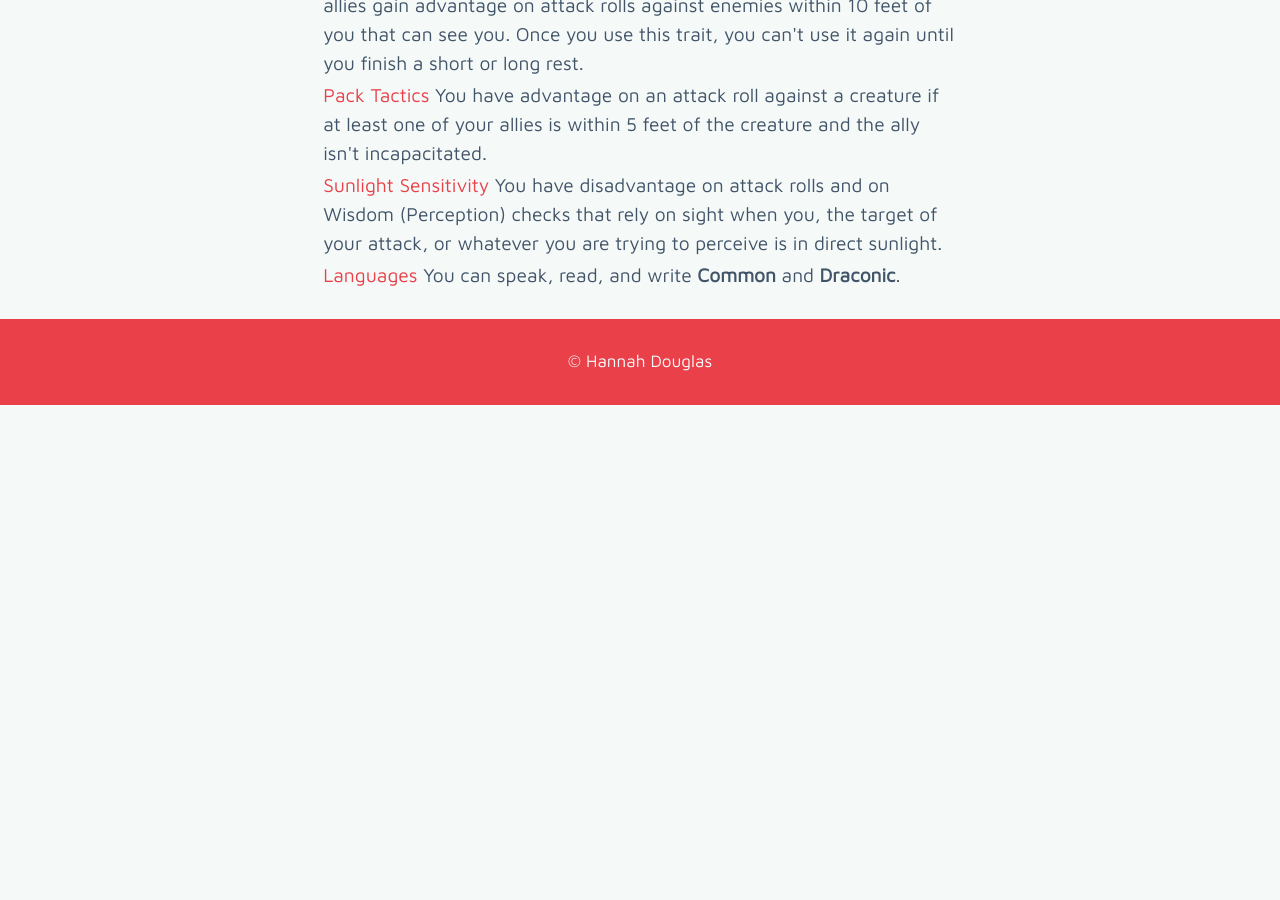
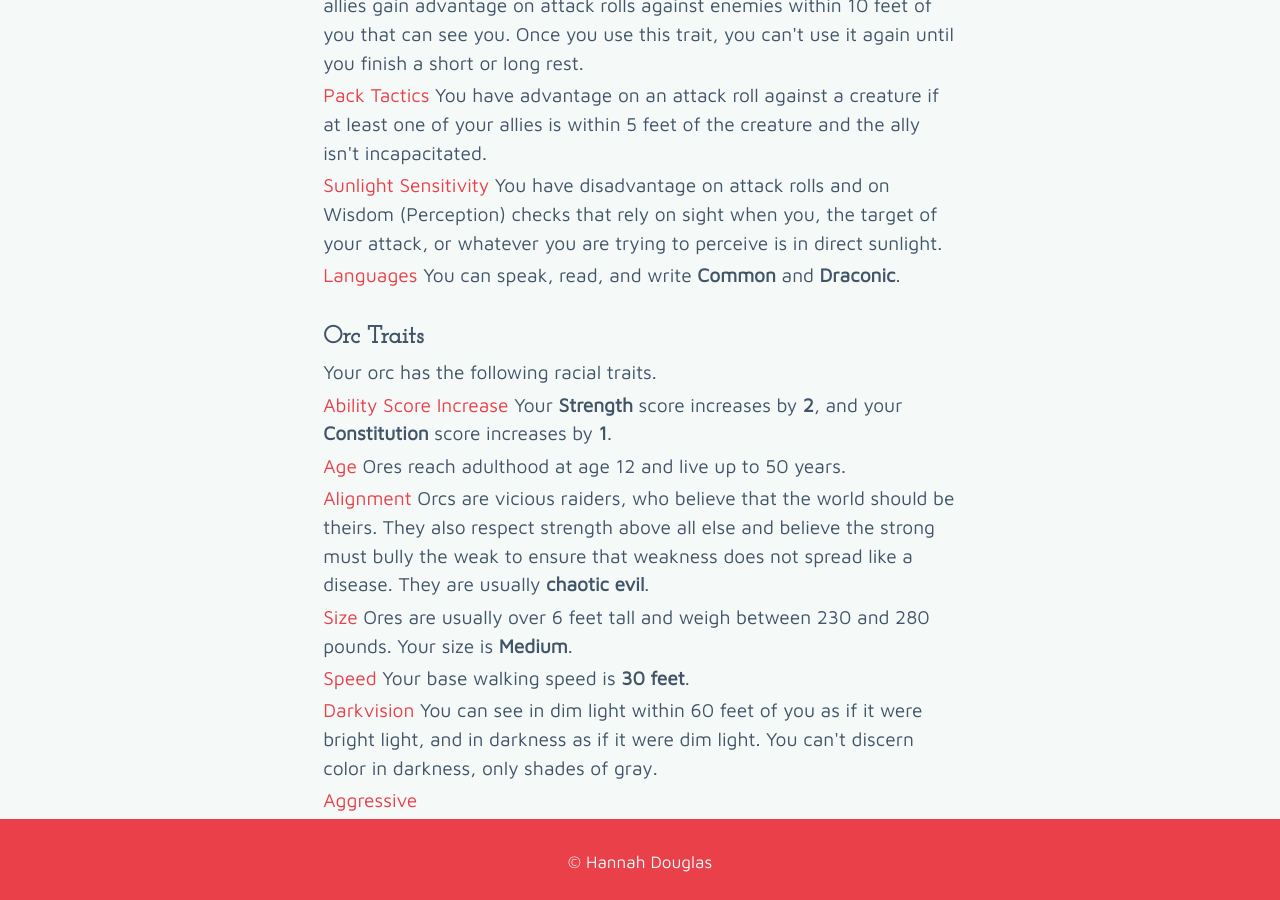
Before and after one commit to hldouglas/dnd-character-creation, a Jekyll site: the page built from monster.html, in a window 1280 px wide and 900 px high, scrolled down 5597 px. Built offline with Jekyll 4.4.1, drawn with Linux system fonts in a browser that asks for light colours; before the commit the page ends 6002 px from its top, so only the background shows below that; some of the changed text lies outside the part shown.

Commit message:
Began to add Orc Traits to monster page

```diff
--- a/monster.html
+++ b/monster.html
@@ -105,7 +105,7 @@ layout: default
     <p><span class="cinnabar">Languages</span> You can speak, read, and write <strong>Common</strong> and <strong>Goblin</strong>.</p>
 
     <h4 class="push-1-8">Kobold Traits</h4>
-    <p class="push-1-8">Your Kobold has the following racial traits.</p>
+    <p class="push-1-8">Your kobold has the following racial traits.</p>
     <p class="push-1-8"><span class="cinnabar">Ability Score Increase</span> Your <strong>Dexterity</strong> score increases by <strong>2</strong>, and your <strong>Strength</strong> score increases by <strong>1</strong>.</p>
     <p class="push-1-8"><span class="cinnabar">Age</span> Kobolds reach adulthood at age 6 and can live up to 120 years but rarely do so.</p>
     <p class="push-1-8"><span class="cinnabar">Alignment</span> Kobolds are fundamentally selfish, making them <strong>evil</strong>, but their reliance on the strength of their group makes them trend toward <strong>law</strong>.</p>
@@ -117,6 +117,16 @@ layout: default
     <p class="push-1-8"><span class="cinnabar">Sunlight Sensitivity</span> You have disadvantage on attack rolls and on Wisdom (Perception) checks that rely on sight when you, the target of your attack, or whatever you are trying to perceive is in direct sunlight.</p>
     <p><span class="cinnabar">Languages</span> You can speak, read, and write <strong>Common</strong> and <strong>Draconic</strong>.</p>
 
+    <h4 class="push-1-8">Orc Traits</h4>
+    <p class="push-1-8">Your orc has the following racial traits.</p>
+    <p class="push-1-8"><span class="cinnabar">Ability Score Increase</span> Your <strong>Strength</strong> score increases by <strong>2</strong>, and your <strong>Constitution</strong> score increases by <strong>1</strong>.</p>
+    <p class="push-1-8"><span class="cinnabar">Age</span> Ores reach adulthood at age 12 and live up to 50 years.</p>
+    <p class="push-1-8"><span class="cinnabar">Alignment</span> Orcs are vicious raiders, who believe that the world should be theirs. They also respect strength above all else and believe the strong must bully the weak to ensure that weakness does not spread like a disease. They are usually <strong>chaotic evil</strong>.</p>
+    <p class="push-1-8"><span class="cinnabar">Size</span> Ores are usually over 6 feet tall and weigh between 230 and 280 pounds. Your size is <strong>Medium</strong>.</p>
+    <p class="push-1-8"><span class="cinnabar">Speed</span> Your base walking speed is <strong>30 feet</strong>.</p>
+    <p class="push-1-8"><span class="cinnabar">Darkvision</span> You can see in dim light within 60 feet of you as if it were bright light, and in darkness as if it were dim light. You can't discern color in darkness, only shades of gray.</p>
+    <p class="push-1-8"><span class="cinnabar">Aggressive</span> </p>
+
   </div>
 
 </main>
```
